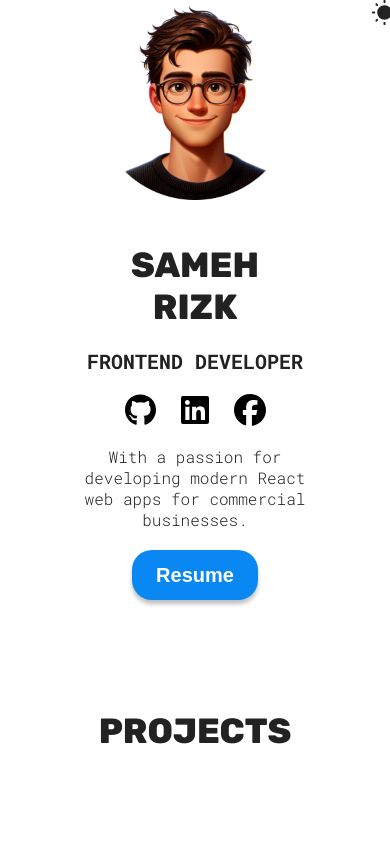
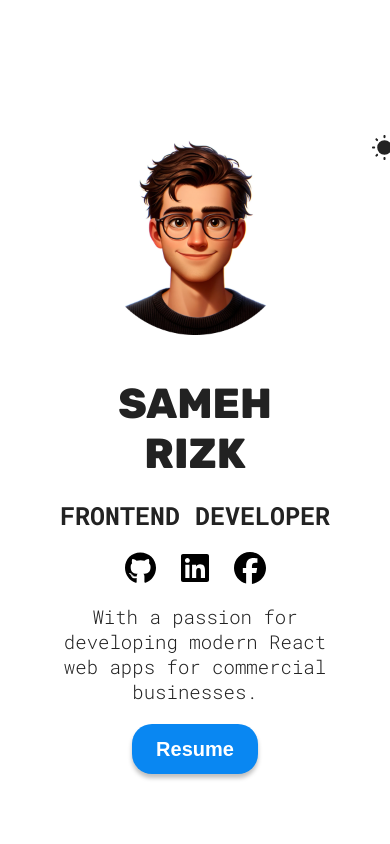
Before and after one commit to SamRizk194/Portfolio, a React (Vite) app: page / in a window 390 px wide. Shown: the top 844 px of the page. Built offline with nearby package versions, Linux system fonts and the light colour scheme.

Commit message:
updating hero sec

```diff
--- a/src/App.css
+++ b/src/App.css
@@ -53,16 +53,16 @@ h2 {
 
 h2,
 h3 {
-  font-size: 20px;
+  font-size: 25px;
 }
 
 h1 {
   font-family: "Rubik", sans-serif;
-  font-size: 35px;
+  font-size: 42px;
 }
 
 p {
-  font-size: 16px;
+  font-size: 19px;
   font-weight: 300;
 }
 
--- a/src/Components/Hero/Hero.css
+++ b/src/Components/Hero/Hero.css
@@ -75,6 +75,12 @@ button:active {
   padding-top: 20px;
 }
 
+@media (max-width: 800px) {
+  .containerr {
+    margin-top: 135px;
+  }
+}
+
 @media (min-width: 800px) {
   .containerr {
     flex-direction: row-reverse;
```
